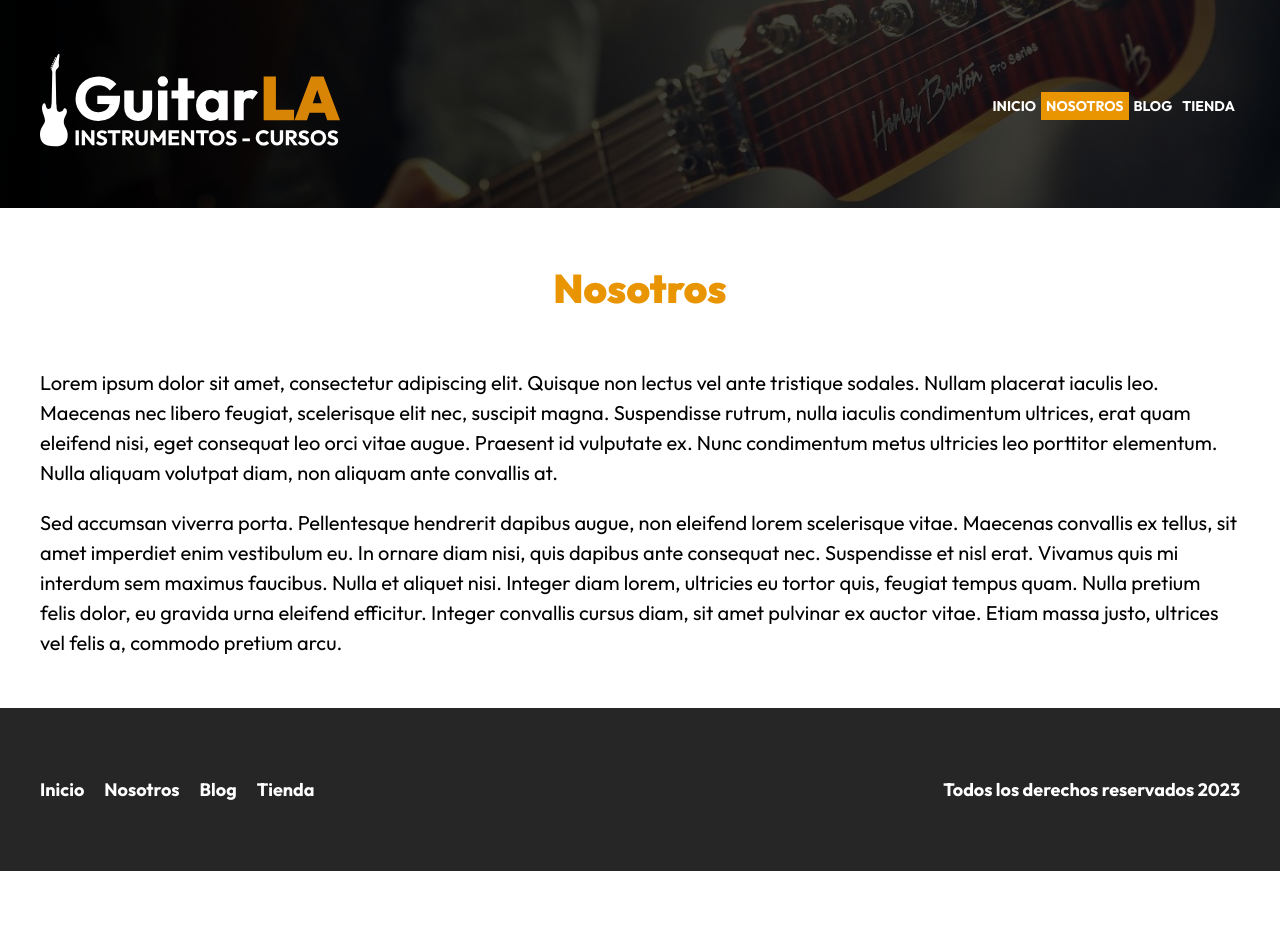
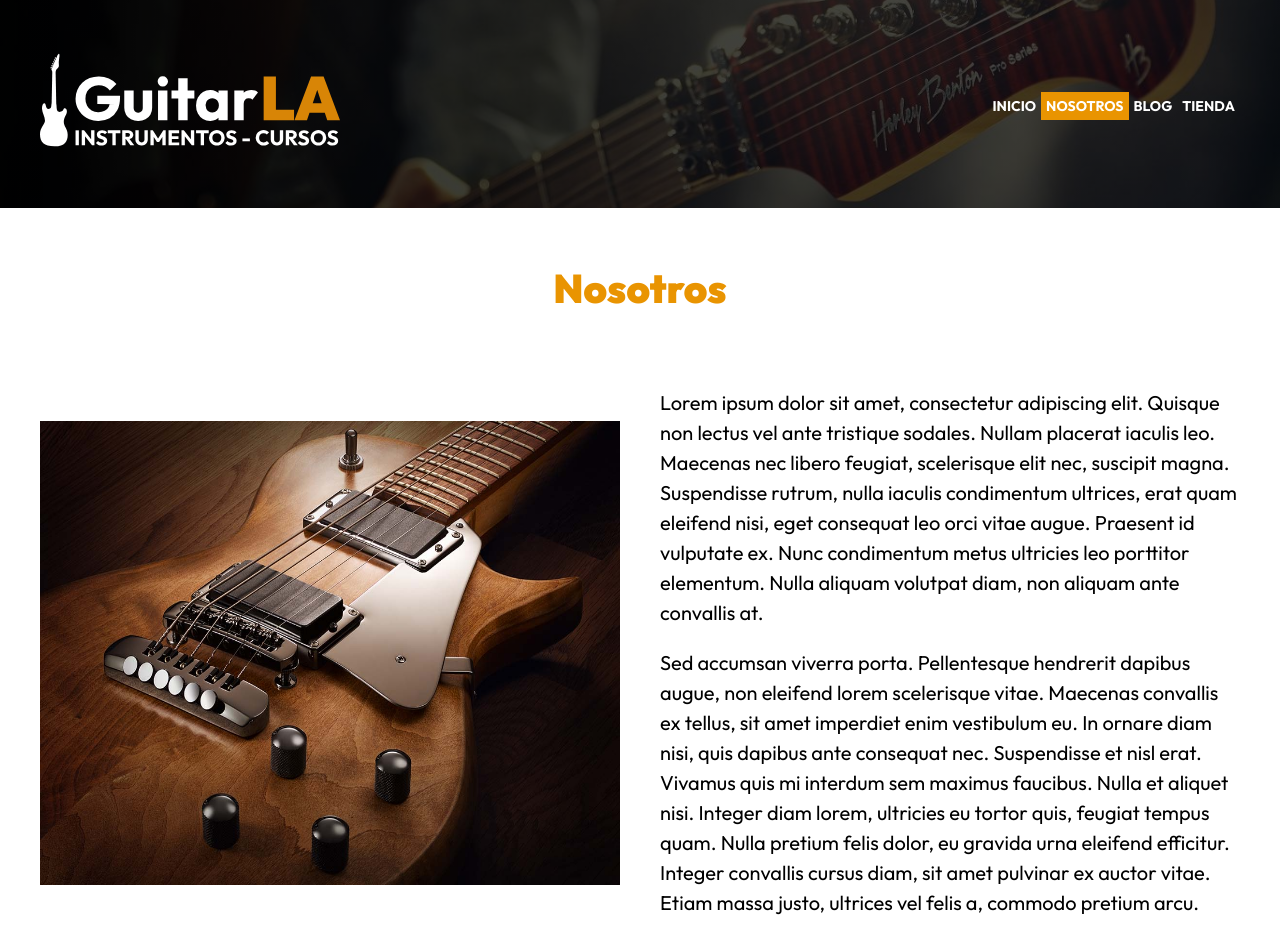
Before and after one commit to avsebastian/guitar-store, a Next.js app: page /nosotros in a window 1280 px wide. Shown: the top 952 px of the page. Before the commit the page ends 871 px from the top, so only its background shows below. Built offline with nearby package versions, Linux system fonts and the light colour scheme.

Commit message:
add page Nosotros

```diff
--- a/next.config.js
+++ b/next.config.js
@@ -1,3 +1,8 @@
 module.exports = {
   reactStrictMode: true,
+  swcMinify: true,
+  images: {
+    formats: ['image/avif', 'image/webp']
+  }
+
 }
--- a/pages/nosotros.js
+++ b/pages/nosotros.js
@@ -1,5 +1,8 @@
 import React from 'react'
+import Image from 'next/image'
 import Layout from '../components/Layout'
+import styles from '../styles/nosotros.module.css'
+
 
 const Nosotros = () => {
   return (
@@ -7,7 +10,11 @@ const Nosotros = () => {
             description="Sobre nosotros, Guitar-Store, tienda de música">
          <main className='contenedor'>
             <h2 className='heading'>Nosotros</h2>
-            <div>
+            <div className={styles.contenido}>
+                <Image alt="Imagen sobre nosotros"
+                      src="/images/nosotros.jpg"
+                      width={1000}
+                      height={800}/>
 
               <div>
                 <p>
--- /dev/null
+++ b/styles/nosotros.module.css
@@ -0,0 +1,11 @@
+.contenido{
+    display: grid;
+    gap: 4rem;
+}
+
+@media (min-width: 768px){
+    .contenido{
+        grid-template-columns: repeat(2, 1fr);
+        align-items: center;
+    }
+}
```
Also changed, not shown: public/images/nosotros.jpg (added).
